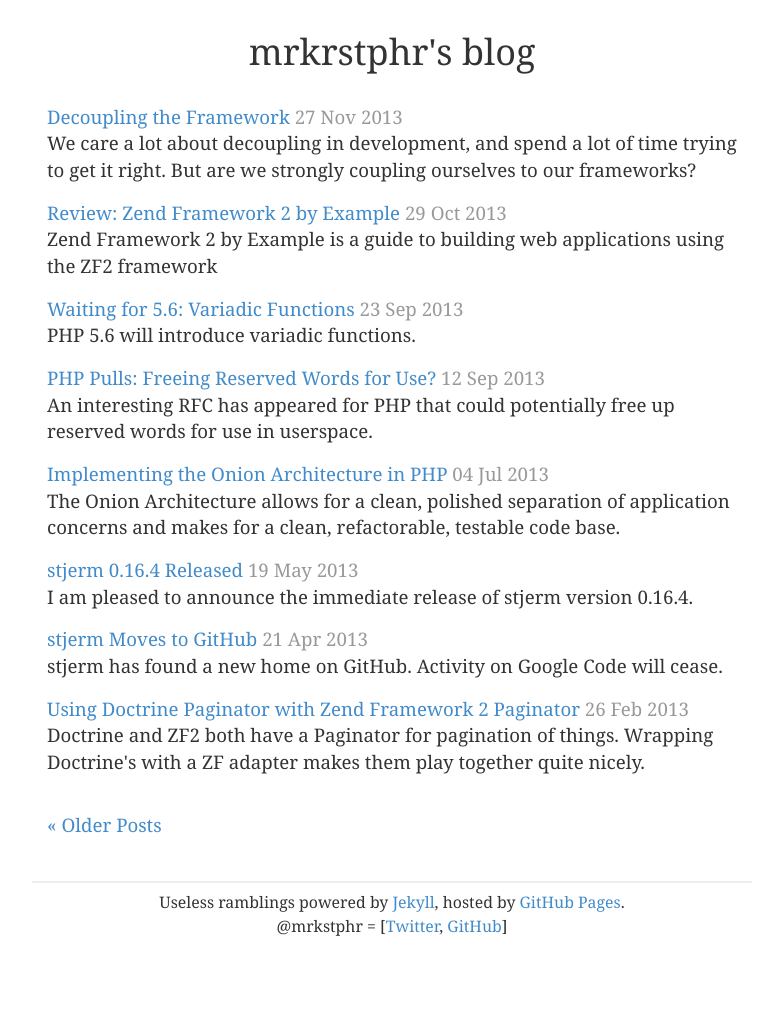
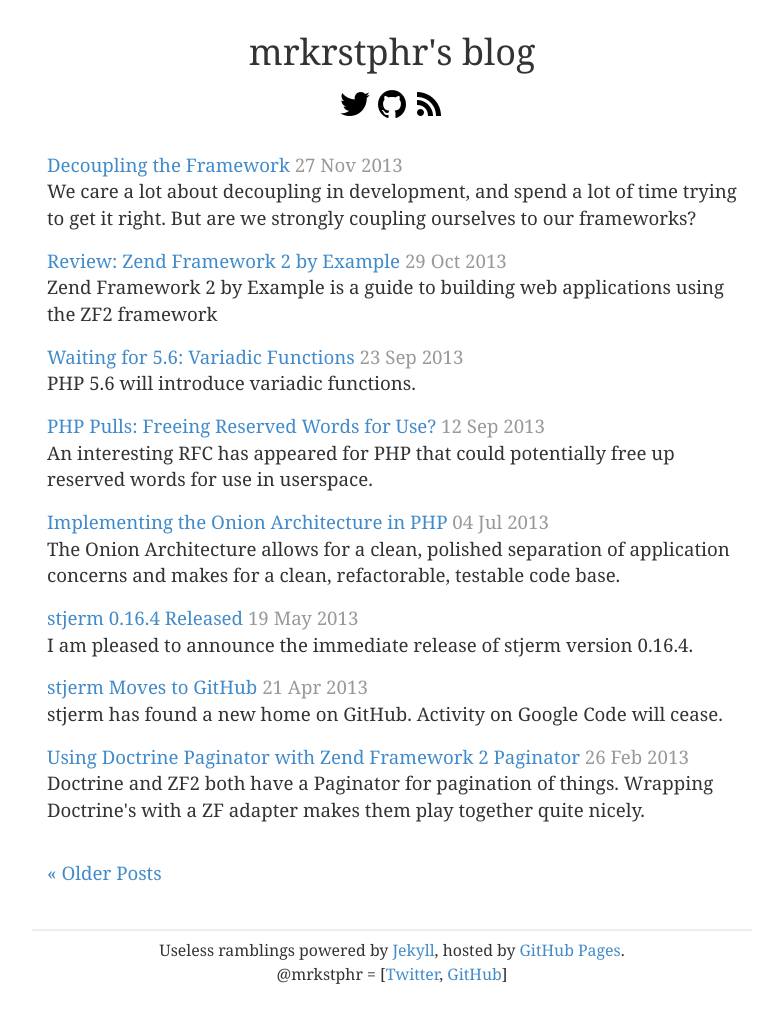
Before and after one commit to mrkrstphr/mrkrstphr.github.io, a Jekyll site: the page built from index.html, in a window 1280 px wide. Shown: the whole page, without its empty margins (248-1031 px from the left). Built offline with Jekyll 4.4.1, drawn with Linux system fonts in a browser that asks for light colours; Markdown is read by kramdown in place of the engine named in the settings; the list of posts is cut into pages by our own code; before the commit the page ends 963 px from its top, so only the background shows below that.

Commit message:
social icons

```diff
--- a/_layouts/default.html
+++ b/_layouts/default.html
@@ -13,6 +13,11 @@
     <div class="container">
         <header class="page">
             <h1 class="title">{{ site.name }}</h1>
+            <div class="icons">
+                <a href="https://twitter.com/mrkrstphr"><img src="/images/twitter-32.png" alt="twitter"></a>
+                <a href="https://github.com/mrkrstphr"><img src="/images/github-32.png" alt="github"></a>
+                <a href="/feed.rss"><img src="/images/rss-32.png" alt="rss feed"></a>
+            </div>
         </header>
         {{ content }}
     </div>
--- a/css/blog.css
+++ b/css/blog.css
@@ -5,7 +5,8 @@
 code {font-size: 10pt}
 p {margin-bottom: 16px}
 header.page {text-align: center}
-header h1 {margin: 32px}
+header h1 {margin-top: 32px; margin-bottom: 16px}
+header div.icons {margin-bottom: 32px}
 section.posts ul {list-style-type: none; margin: 0; padding: 0}
 .date-meta {color: #999}
 #disqus_thread {border-top: 2px solid rgba(0,49,79,.08); margin-top: 32px; padding-top: 16px}
```
Also changed, not shown: images/github-32.png (added), images/rss-32.png (added), images/twitter-32.png (added).
